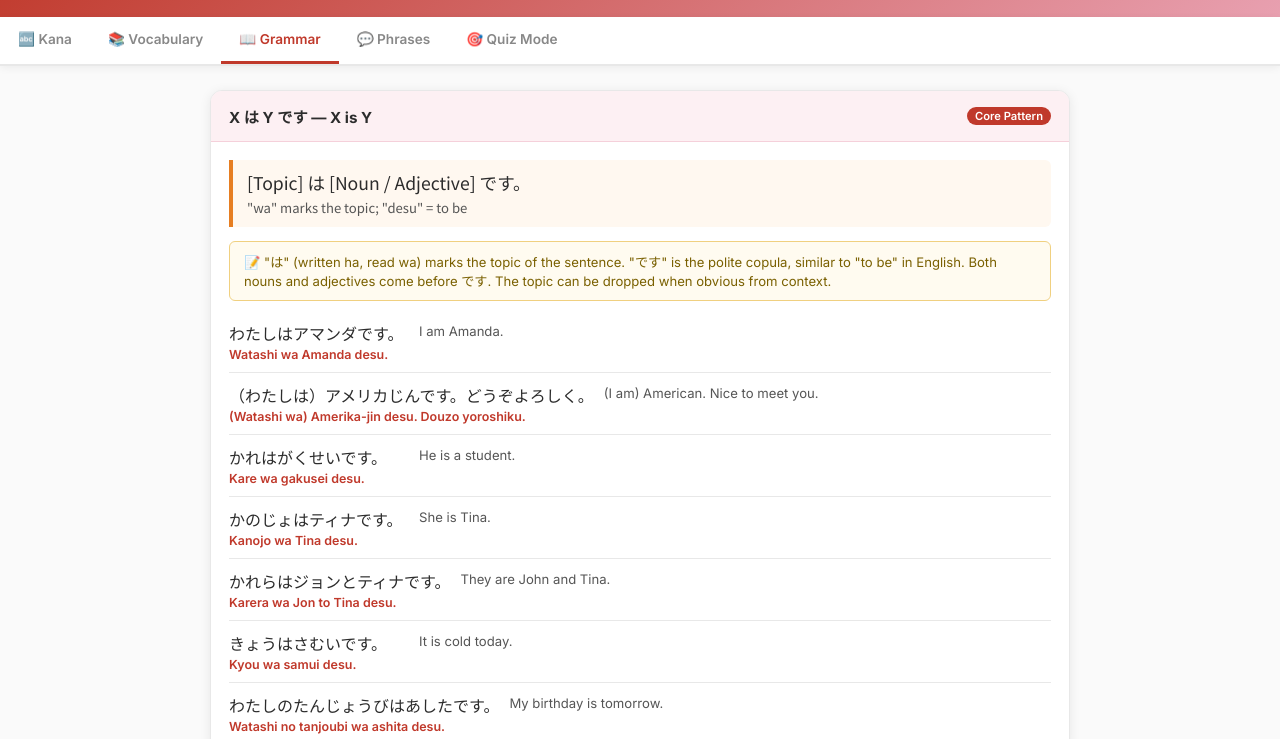
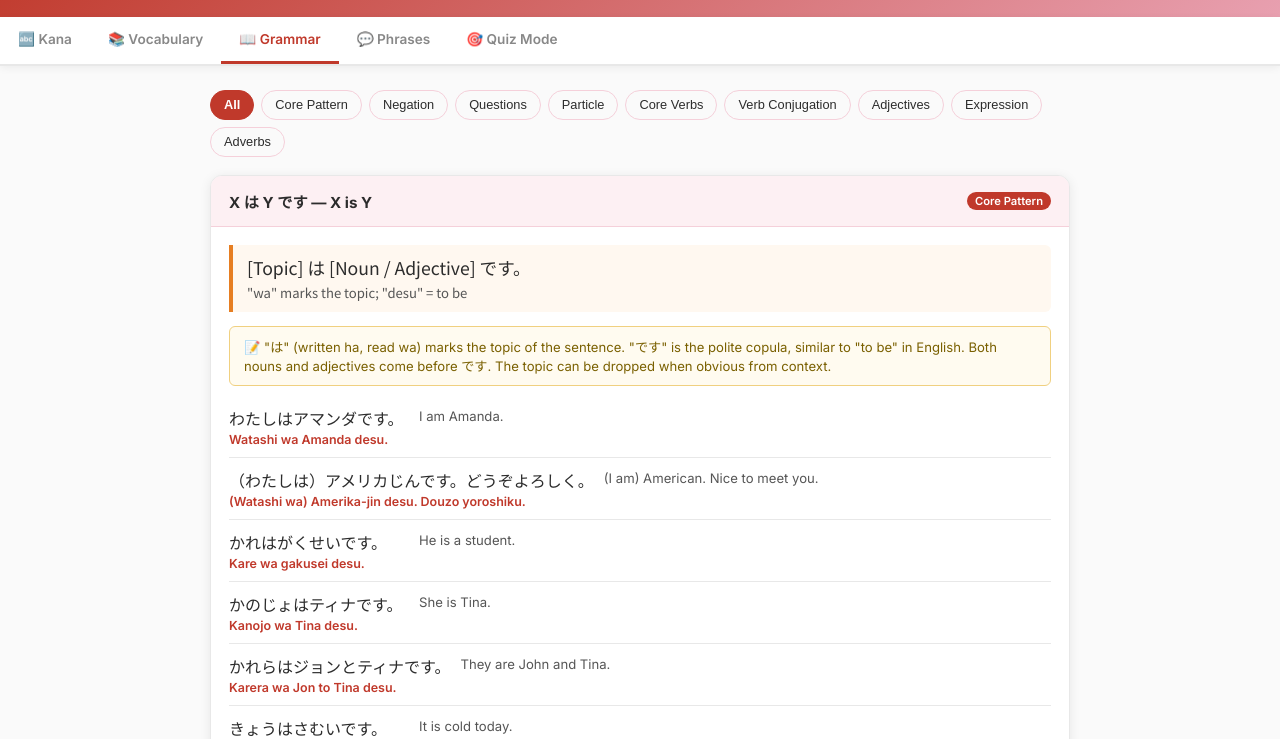
Before and after one commit to acheng742/japanese-workbook, a plain HTML site: page index.html in a window 1280 px wide. Both pictures are taken after a click on the element "📖 Grammar". Shown: the part 58-797 px from the top of the page. Drawn offline with Linux system fonts and the light colour scheme.

Commit message:
Add category chips to Grammar tab, remove collapsibility
Grammar cards are now always expanded. Chips at the top filter by
tag (Core Pattern, Negation, Questions, Particle, Core Verbs,
Verb Conjugation, Adjectives, Expression, Adverbs).

```diff
--- a/index.html
+++ b/index.html
@@ -101,11 +101,10 @@
 
   /* GRAMMAR */
   .grammar-card { background: white; border-radius: var(--radius); border: 1px solid var(--border); margin-bottom: 16px; overflow: hidden; box-shadow: var(--shadow); }
-  .grammar-header { background: var(--pink-light); padding: 14px 18px; display: flex; justify-content: space-between; align-items: center; cursor: pointer; border-bottom: 1px solid var(--pink-mid); }
+  .grammar-header { background: var(--pink-light); padding: 14px 18px; display: flex; justify-content: space-between; align-items: center; border-bottom: 1px solid var(--pink-mid); }
   .grammar-title { font-weight: 700; font-size: 0.95rem; color: var(--dark); }
   .grammar-tag { font-size: 0.7rem; background: var(--red); color: white; padding: 2px 8px; border-radius: 10px; font-weight: 600; }
-  .grammar-body { padding: 18px; display: none; }
-  .grammar-body.open { display: block; }
+  .grammar-body { padding: 18px; }
   .grammar-pattern { background: #fff8f0; border-left: 4px solid var(--orange); padding: 10px 14px; border-radius: 0 6px 6px 0; margin-bottom: 14px; font-family: 'Noto Sans JP', sans-serif; }
   .grammar-pattern .pattern-jp { font-size: 1.1rem; }
   .grammar-pattern .pattern-en { font-size: 0.82rem; color: var(--mid); margin-top: 3px; }
@@ -1637,11 +1636,40 @@ function buildNumberCharts() {
 // ═══════════════════════════════════════════════════════
 //  GRAMMAR
 // ═══════════════════════════════════════════════════════
+let _activeGramChip = 'All';
+
+function filterGrammar(tag) {
+  _activeGramChip = tag;
+  document.querySelectorAll('.grammar-chip').forEach(c => {
+    c.classList.toggle('active', c.dataset.tag === tag);
+  });
+  document.querySelectorAll('.grammar-card').forEach(card => {
+    const cardTag = card.dataset.tag;
+    // normalise Particle/Particles to the same chip
+    const normCard = cardTag === 'Particles' ? 'Particle' : cardTag;
+    card.style.display = (tag === 'All' || normCard === tag) ? '' : 'none';
+  });
+}
+
 function buildGrammar() {
   const el = document.getElementById('grammar-cards');
-  el.innerHTML = GRAMMAR.map((g, i) => `
-    <div class="grammar-card">
-      <div class="grammar-header" onclick="toggleGrammar(${i})">
+
+  // Collect unique tags (normalise Particles → Particle)
+  const seen = new Set();
+  const tags = [];
+  GRAMMAR.forEach(g => {
+    const t = g.tag === 'Particles' ? 'Particle' : g.tag;
+    if (!seen.has(t)) { seen.add(t); tags.push(t); }
+  });
+
+  const chipsHtml = `<div class="phrase-chips grammar-chips-row">
+    <button class="phrase-chip grammar-chip active" data-tag="All" onclick="filterGrammar('All')">All</button>
+    ${tags.map(t => `<button class="phrase-chip grammar-chip" data-tag="${t}" onclick="filterGrammar('${t}')">${t}</button>`).join('')}
+  </div>`;
+
+  const cardsHtml = GRAMMAR.map((g, i) => `
+    <div class="grammar-card" data-tag="${g.tag}">
+      <div class="grammar-header">
         <span class="grammar-title">${g.title}</span>
         <span class="grammar-tag">${g.tag}</span>
       </div>
@@ -1666,13 +1694,8 @@ function buildGrammar() {
       </div>
     </div>
   `).join('');
-  // open first one
-  document.getElementById('gram-0').classList.add('open');
-}
-
-function toggleGrammar(i) {
-  const el = document.getElementById('gram-' + i);
-  el.classList.toggle('open');
+
+  el.innerHTML = chipsHtml + cardsHtml;
 }
 
 // ═══════════════════════════════════════════════════════
```
